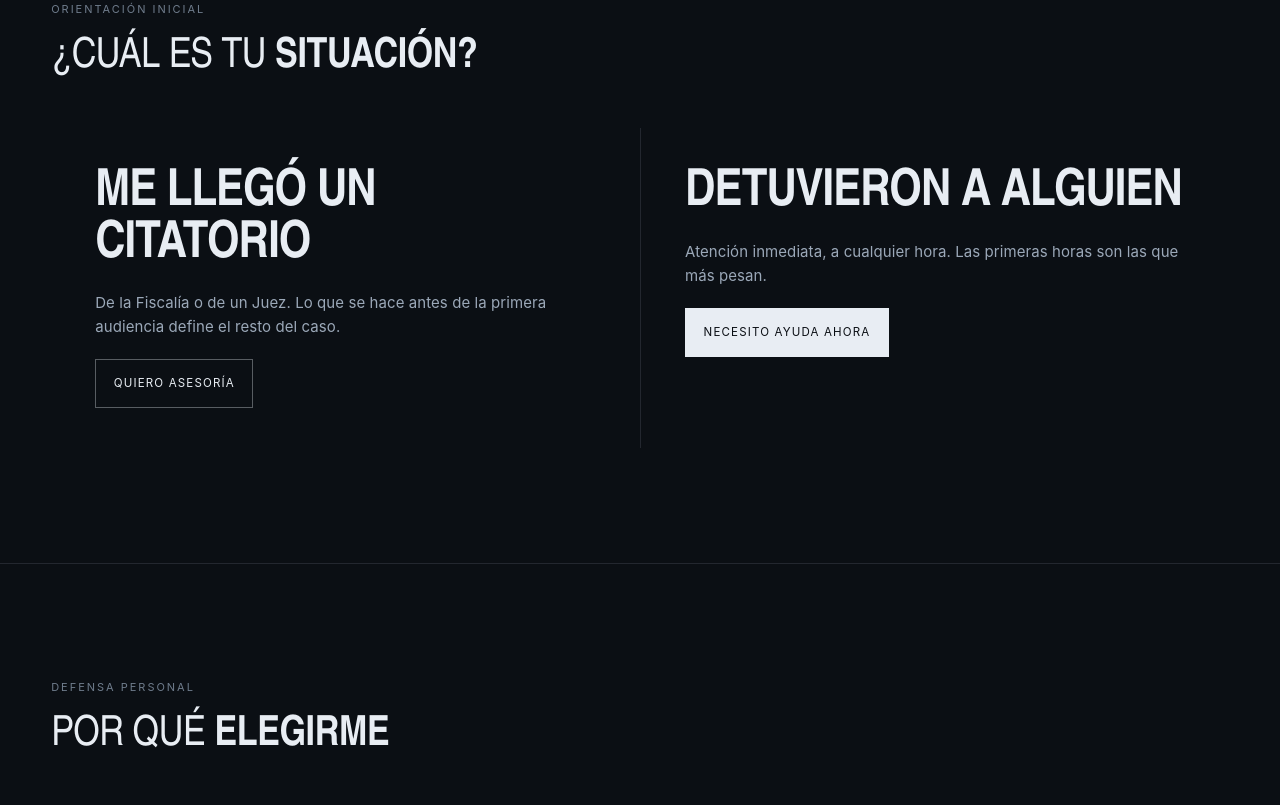
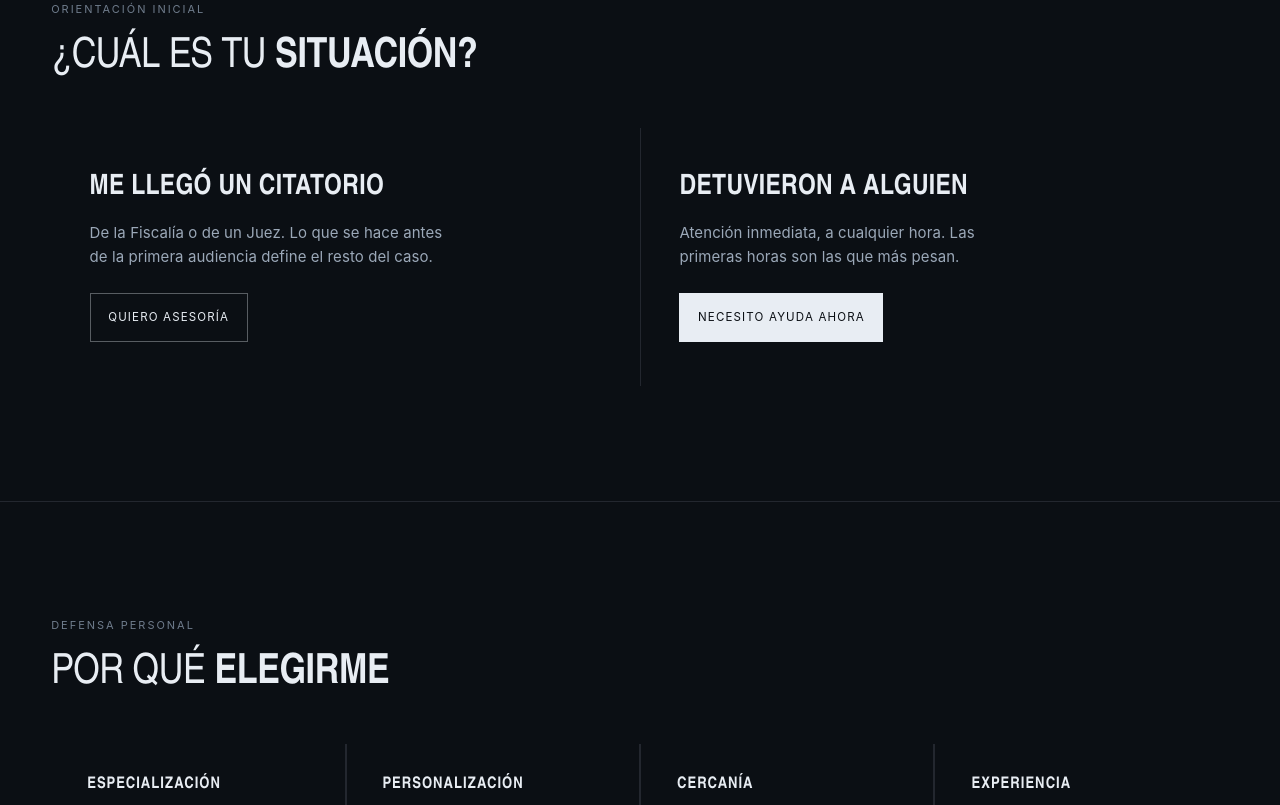
Before and after one commit to josuechavando350-png/nexus-engine, a Next.js app in the folder apps/cano-penal/: page / in a window 1280 px wide. Shown: the part 915-1720 px from the top of the page. Built offline with nearby package versions, Linux system fonts and the light colour scheme.

Commit message:
Update styles.css

```diff
--- a/apps/cano-penal/src/app/styles.css
+++ b/apps/cano-penal/src/app/styles.css
@@ -109,3 +109,21 @@ body{font-family:Inter,ui-sans-serif,system-ui,-apple-system,BlinkMacSystemFont,
 .cp-path:focus-visible,.cp-why article:focus-visible,.cp-area:focus-visible,.cp-case:focus-visible{background:var(--surface-elevated)}
 @media (min-width:768px){.cp-path+.cp-path{border-top:0;border-left:1px solid var(--border-subtle)}}
 @media (prefers-reduced-motion:reduce){.cp-path,.cp-why article,.cp-area,.cp-case{transition:none}}
+/* ==== Ajustes finales: jerarquía, marcos e interacción ==== */
+.cp-path h3{font-size:clamp(1.35rem,2.6vw,1.75rem);line-height:1.15;letter-spacing:.01em;margin:0 0 1rem}
+.cp-metrics-about h2,.cp-areas-intro h2{font-size:clamp(1.9rem,3.4vw,2.6rem);font-weight:300;line-height:1.05;margin:0 0 1.25rem}
+.cp-metrics-about h2 strong,.cp-areas-intro h2 strong{font-weight:700}
+.cp-paths,.cp-path,.cp-advisory,.cp-areas{border:0}
+.cp-path+.cp-path{border-left:1px solid var(--border-subtle)}
+.cp-paths{align-items:start}
+.cp-path{min-height:0;padding:clamp(2rem,4vw,2.75rem) clamp(1.75rem,3vw,2.75rem)}
+.cp-path p{margin:0 0 1.5rem;max-width:38ch}
+a,button,article,.cp-path,.cp-area,.cp-case,.cp-why article{-webkit-tap-highlight-color:transparent}
+.cp-path,.cp-why article,.cp-area,.cp-case{transition:background-color 180ms ease,border-color 180ms ease}
+@media(hover:hover){.cp-path:hover,.cp-why article:hover,.cp-area:hover,.cp-case:hover{background:rgba(232,237,243,.055);border-color:rgba(200,215,235,.28)}}
+.cp-path:active,.cp-why article:active,.cp-area:active,.cp-case:active,.cp-path:focus-visible,.cp-why article:focus-visible,.cp-area:focus-visible,.cp-case:focus-visible{background:rgba(232,237,243,.055);border-color:rgba(200,215,235,.28)}
+.cp-form input,.cp-form textarea{background:transparent;border:0;border-bottom:1px solid rgba(200,215,235,.18);border-radius:0;padding:0 0 .75rem}
+.cp-form input::placeholder,.cp-form textarea::placeholder{font-size:11px;letter-spacing:.16em;text-transform:uppercase;color:var(--content-disabled)}
+.cp-form input:focus,.cp-form textarea:focus{outline:0;border-bottom-color:#E8EDF3}
+@media(max-width:1023px){.cp-path+.cp-path{border-left:0;border-top:1px solid var(--border-subtle)}}
+@media(prefers-reduced-motion:reduce){.cp-path,.cp-why article,.cp-area,.cp-case{transition:none}}
```
